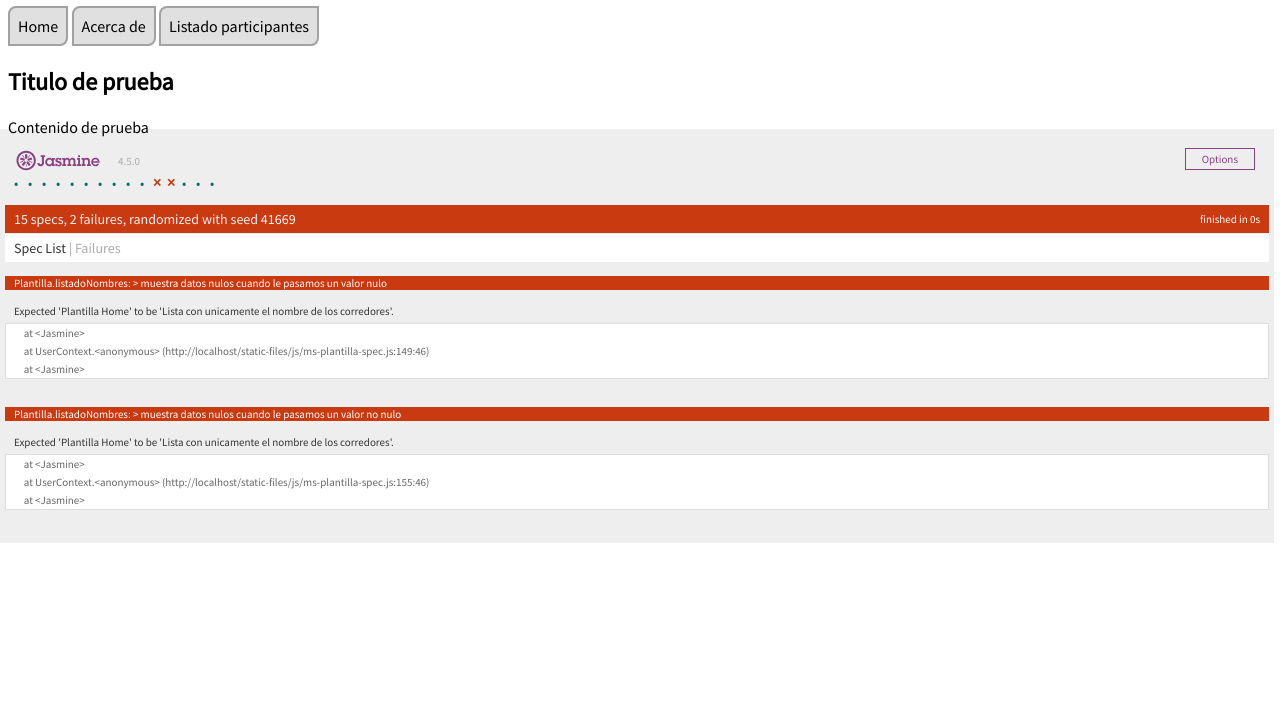
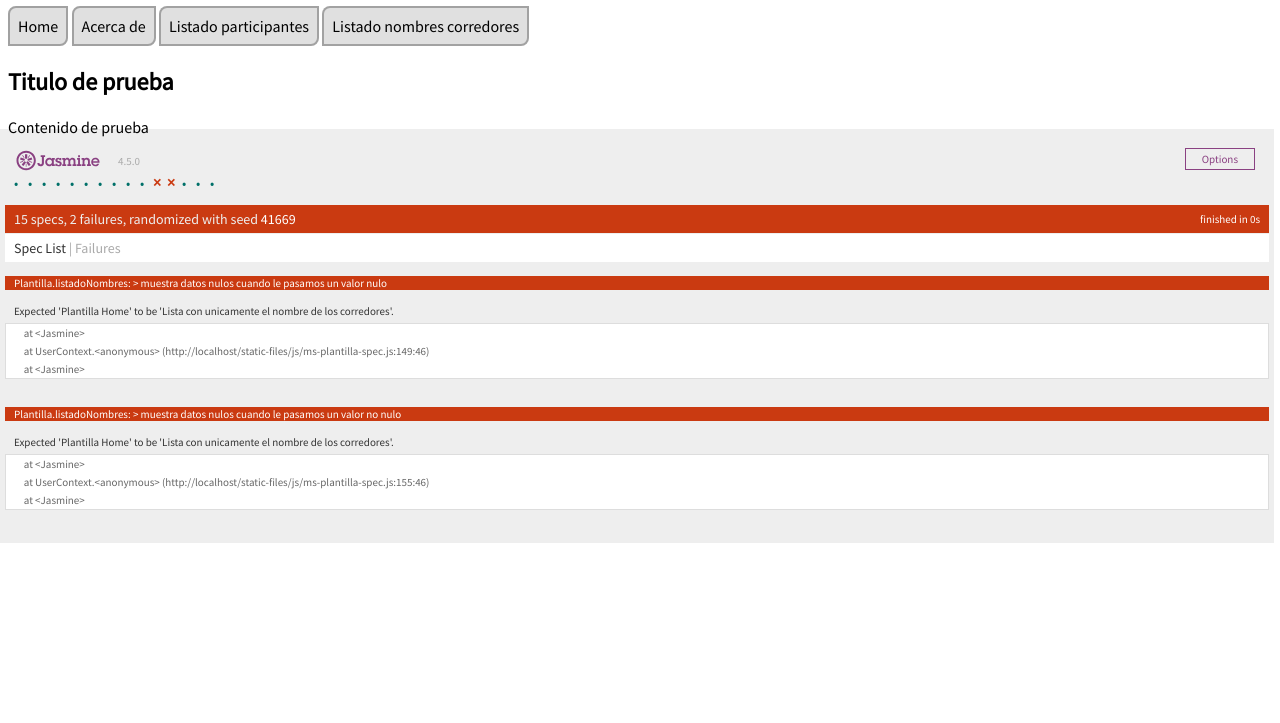
Before and after one commit to UJA-DAGIL-22-23/dagil-2022-2023-practica-3-icg00048, a website with bundled scripts: page front-end/static-files/index.html in a window 1280 px wide. Shown: the part 77-800 px from the top of the page. Built offline with nearby package versions, Linux system fonts and the light colour scheme.

Commit message:
Botón "listado nombres corredores" añadido correct

```diff
--- a/front-end/static-files/index.html
+++ b/front-end/static-files/index.html
@@ -29,6 +29,9 @@
 
         <a href="javascript:Plantilla.lista()" class="opcion-principal mostrar"
             title="Realiza un listado de todas las personas que hay en la BBDD">Listado participantes </a>
+
+        <a href="javascript:Plantilla.listadoNombres()" class="opcion-principal mostrar"
+            title="Realiza un listado de los nombres de los corredores que hay en la BBDD">Listado nombres corredores </a>
     </nav>
 
     <!--
```
